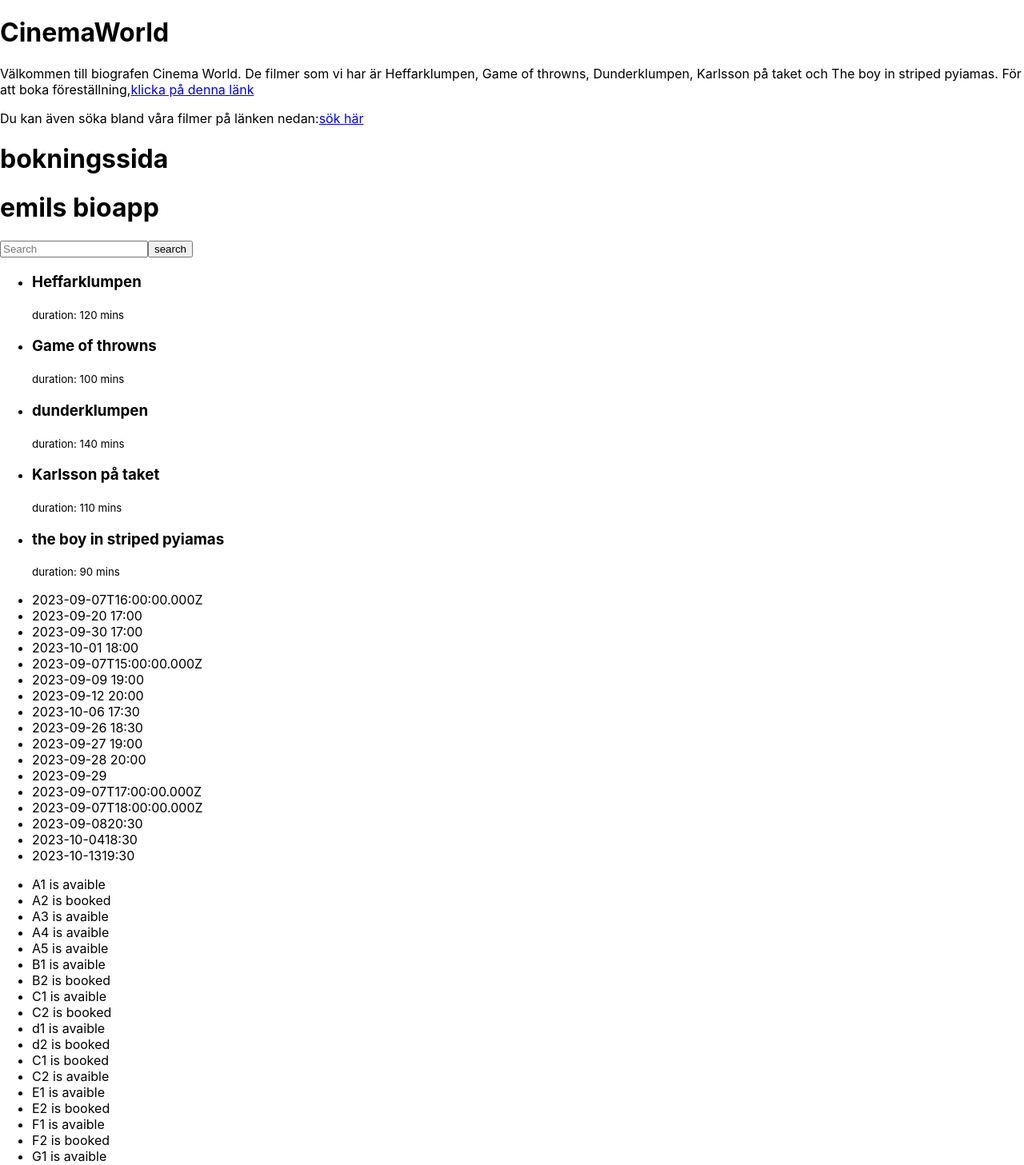
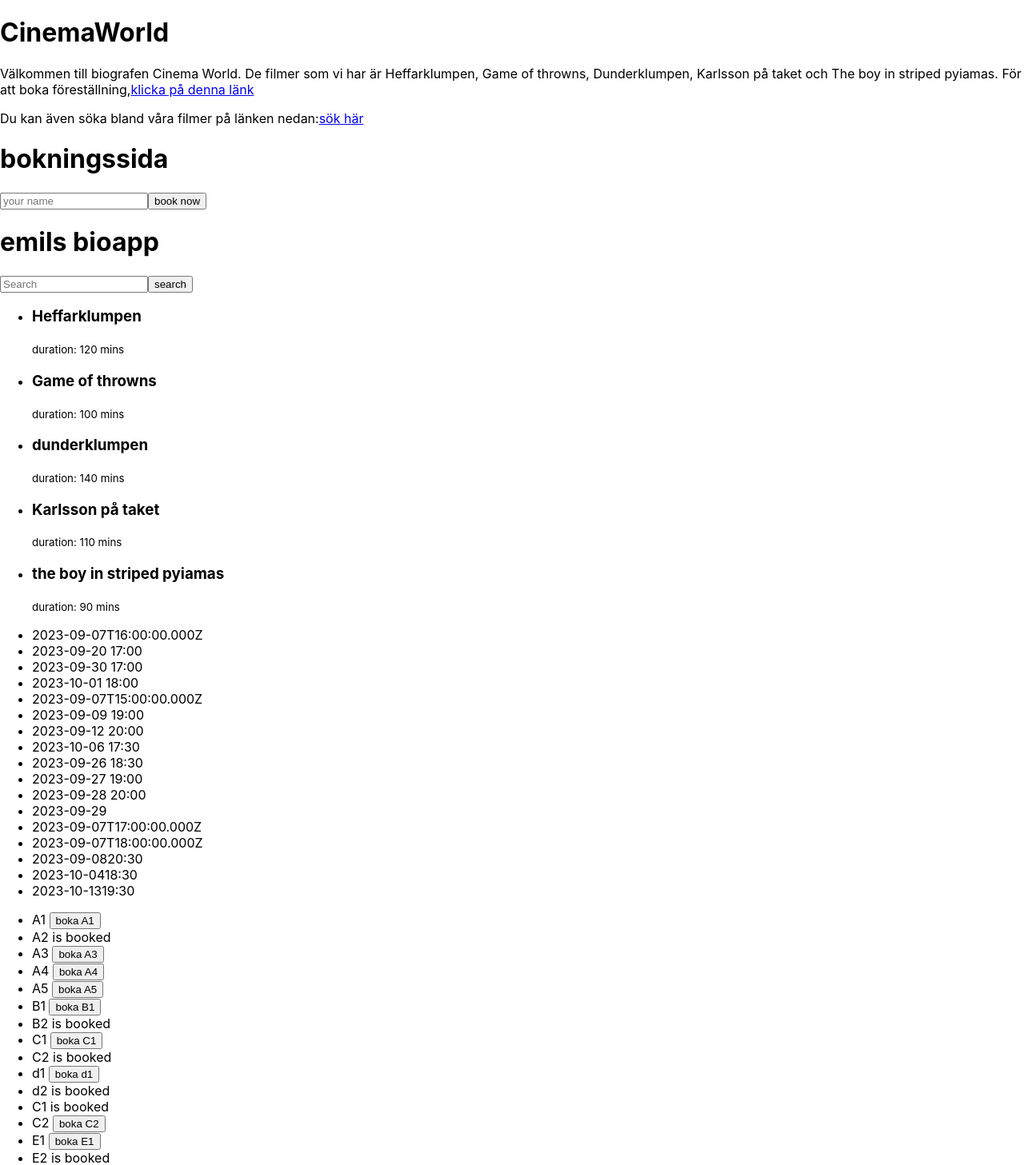
Before and after one commit to mailet01/case-7-react-cinema-booking, a React (Create React App) app in the folder cinema/: page / in a window 1280 px wide. Shown: the top 1457 px of the page at 80% size. Built offline with nearby package versions, Linux system fonts and the light colour scheme.

Commit message:
kompleteringar

```diff
--- a/cinema/src/components/SeatList.jsx
+++ b/cinema/src/components/SeatList.jsx
@@ -1,12 +1,24 @@
-export function SeatList ({filteredMovies }) {
+export function SeatList({ filteredMovies }) {
+  const handleClick = (evt) => {
+    alert("thank you for your booking");
+  };
   return (
     <>
       <ul>
         {filteredMovies?.map((movie) =>
           movie.shows.map((show) =>
-show.seats?.map((seat) => <li key={seat.seatNumber}>{seat.seatNumber} {seat.booked ? "is booked" : "is avaible"}</li>))
+            show.seats?.map((seat) => (
+              <li key={seat.seatNumber}>
+                {seat.seatNumber}{" "}
+                {seat.booked ? (
+                  "is booked"
+                ) : (
+                  <button onClick={handleClick}>boka {seat.seatNumber}</button>
                 )}
-
+              </li>
+            ))
+          )
+        )}
       </ul>
     </>
   );
--- a/cinema/src/pages/Booking/Booking.jsx
+++ b/cinema/src/pages/Booking/Booking.jsx
@@ -1,6 +1,24 @@
-function Booking() {
+import { useState } from "react";
+
+function Booking({cinemaData}) {
+const [nameInput, setNameInput] = useState("");
+const handleBookTicket = evt => {
+setNameInput(evt.target.innerText);
+}
 return (
+<>
 <h1>bokningssida</h1>
+<form onSubmit={cinemaData.onSubmit}>
+<input type="text" placeholder="your name" />
+<button>book now</button>
+
+
+
+</form>
+
+
+
+</>
 )
 }
 export default Booking;
--- a/cinema/src/pages/Search/Search.jsx
+++ b/cinema/src/pages/Search/Search.jsx
@@ -3,7 +3,10 @@ import { DateList } from "../../components/DateList";
 import { SeatList } from "../../components/SeatList";
 import { useState, useEffect } from "react";
 function Search({ cinemaData }) {
-  const [movieData, setMovieData] = useState(null);
+const handleClick = (evt) => {
+console.log("evt", evt);
+}
+const [movieData, setMovieData] = useState(null);
   const [isLoading, setIsLoading] = useState(true);
   const [searchString, setSearchString] = useState("");
   console.log("från app.js cinemadata", cinemaData);
@@ -23,7 +26,7 @@ function Search({ cinemaData }) {
           onInput={(e) => setSearchString(e.target.value)}
           value={searchString}
         />
-        <button type="submit">search</button>
+        <button onClick={handleClick}>search</button>
       </div>
 
       {/* komponent */}
@@ -32,6 +35,7 @@ function Search({ cinemaData }) {
 <SeatList filteredMovies={filteredMovies} />
     </>
   );
+
 }
 
 export default Search;
```
Lines whose indentation alone changed are shown as unchanged.
